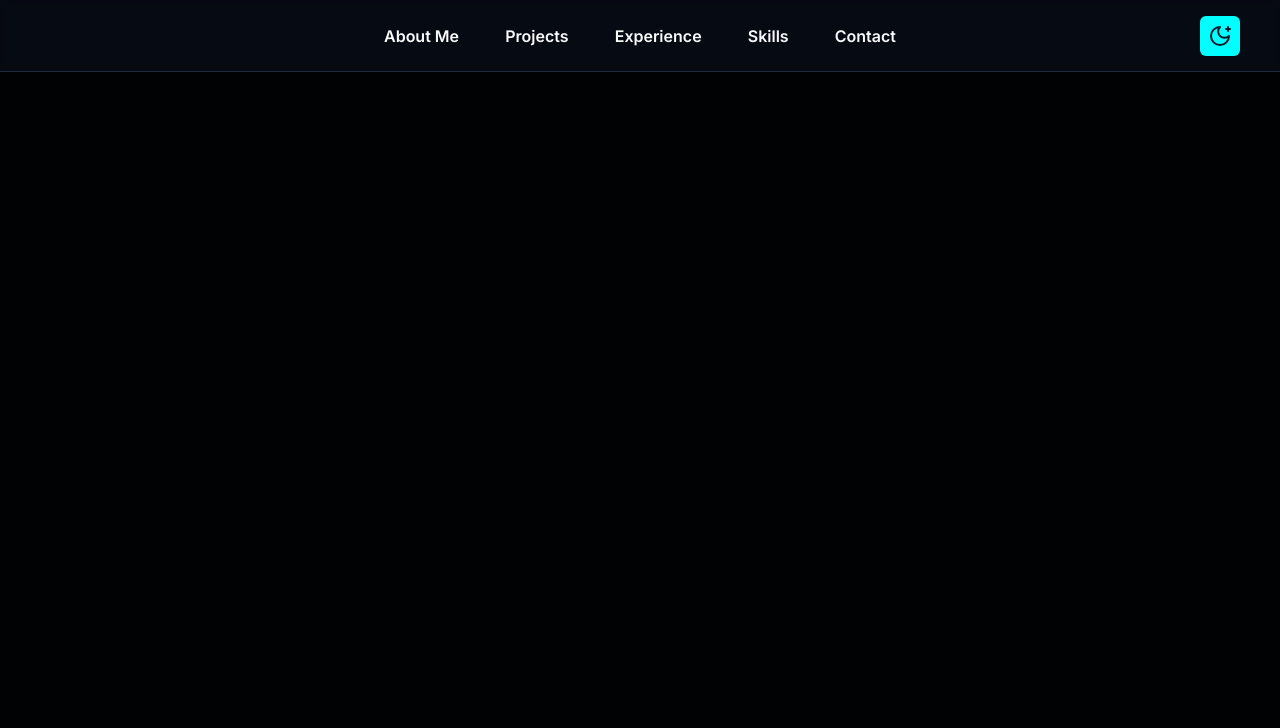
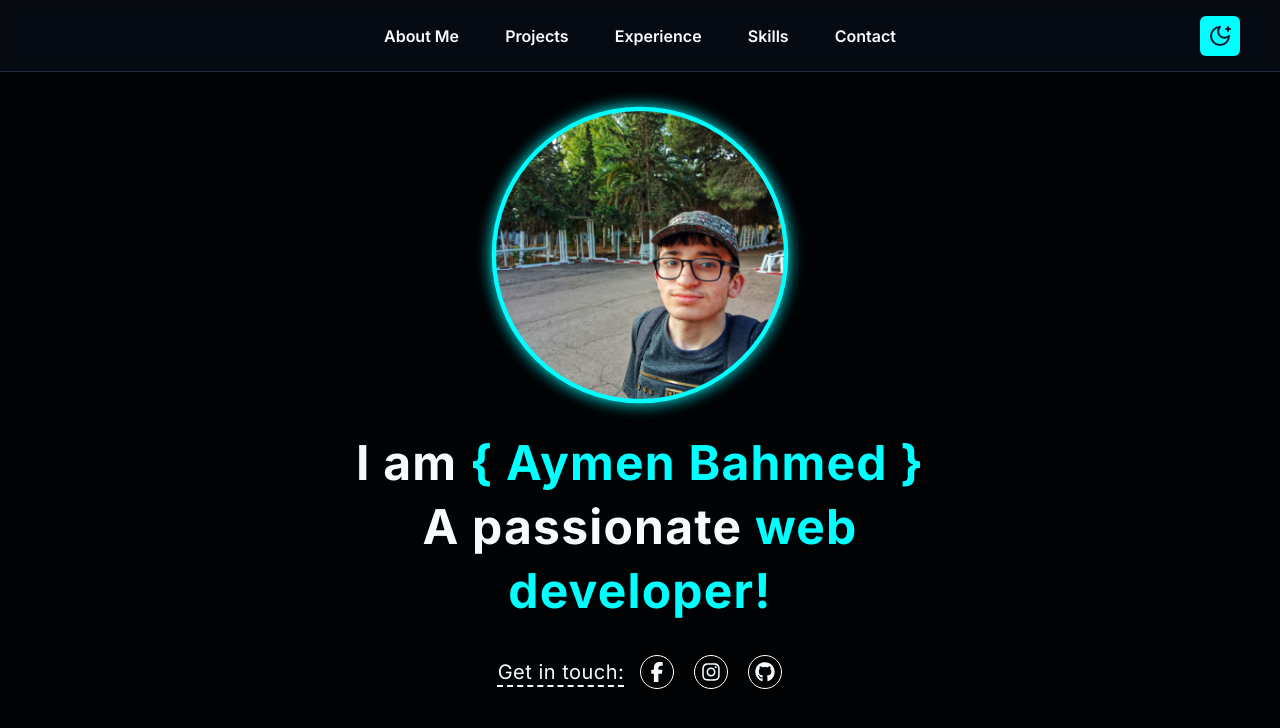
Before and after one commit to AymeneBahmed/portfolio, a Next.js app: page / in a window 1280 px wide. Shown: the top 728 px of the page. Built offline with nearby package versions, Linux system fonts and the light colour scheme.

Commit message:
Create HeroSection

```diff
--- a/src/app/page.tsx
+++ b/src/app/page.tsx
@@ -1,3 +1,9 @@
+import HeroSection from "@/components/sections/HeroSection";
+
 export default function Home() {
-  return <></>;
+  return (
+    <>
+      <HeroSection />
+    </>
+  );
 }
--- /dev/null
+++ b/src/components/sections/HeroSection.tsx
@@ -0,0 +1,56 @@
+import Link from "next/link";
+import ProfilePicture from "../ProfilePicture";
+import { FaFacebookF, FaGithub, FaInstagram } from "react-icons/fa6";
+
+export default function HeroSection() {
+  const socials = [
+    {
+      Icon: FaFacebookF,
+      href: "https://www.facebook.com/dahmani.anes",
+    },
+    {
+      Icon: FaInstagram,
+      href: "https://www.instagram.com/randomguyfromthisworld",
+    },
+    {
+      Icon: FaGithub,
+      href: "https://github.com/CoolNewsGuy",
+    },
+  ];
+
+  return (
+    <div className="flex min-h-dvh flex-col items-center justify-center gap-8">
+      <ProfilePicture />
+
+      <div className="w-[40rem]">
+        <h1 className="text-pretty text-center text-5xl font-bold leading-[4rem] tracking-wide">
+          I am{" "}
+          <span className="text-primary">
+            {"{"} Aymen Bahmed {"}"}
+          </span>
+          <br />A passionate{" "}
+          <span className="text-primary">web developer!</span>
+        </h1>
+      </div>
+
+      <div className="flex items-center gap-4">
+        <span className="text-xl tracking-wide underline decoration-dashed underline-offset-[6px]">
+          Get in touch:{" "}
+        </span>
+
+        <div className="flex gap-5">
+          {socials.map(({ Icon, href }, i) => (
+            <Link
+              key={i}
+              href={href}
+              target="_blank"
+              className="rounded-full border border-black p-1.5 transition-colors hover:border-black hover:bg-black *:hover:fill-white dark:border-white dark:hover:border-black dark:hover:bg-white *:hover:dark:fill-black"
+            >
+              <Icon className="size-5 transition-colors" />
+            </Link>
+          ))}
+        </div>
+      </div>
+    </div>
+  );
+}
```
